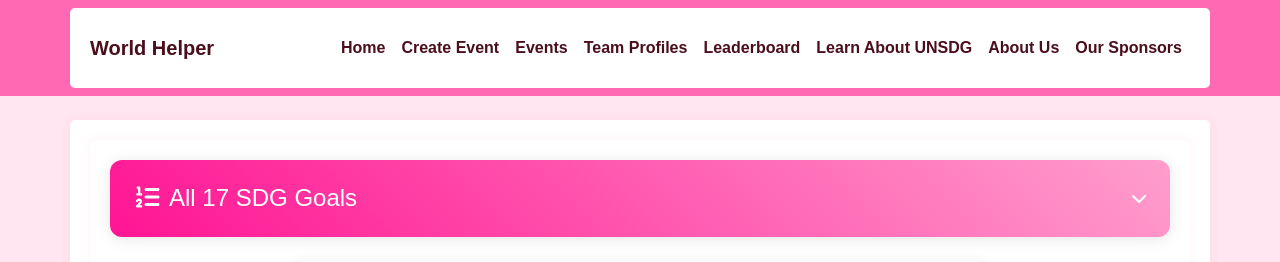
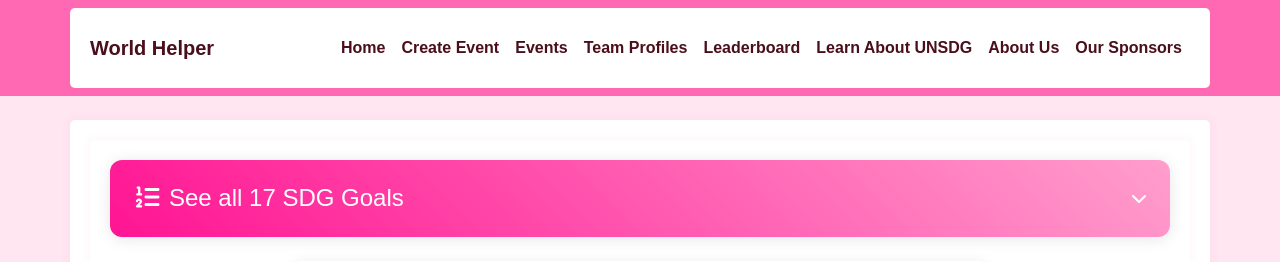
Before and after one commit to ddl-subir-m/unsdg_2025, a Flask app: page /learn-unsdg in a window 1280 px wide. Shown: the top 262 px of the page. Run offline with Flask 3, Linux system fonts and the light colour scheme; some libraries are stand-ins or nearby versions; some web fonts are replaced.

Commit message:
edit learn_unsdg.html section header

```diff
--- a/app/templates/learn_unsdg.html
+++ b/app/templates/learn_unsdg.html
@@ -11,7 +11,7 @@
             <!-- Detailed Goals Section -->
             <div class="section-card mb-4">
                 <div class="section-header" data-bs-toggle="collapse" data-bs-target="#detailedGoals">
-                    <h2><i class="fas fa-list-ol me-2"></i>All 17 SDG Goals</h2>
+                    <h2><i class="fas fa-list-ol me-2"></i>See all 17 SDG Goals</h2>
                     <i class="fas fa-chevron-down"></i>
                 </div>
                 <div id="detailedGoals" class="collapse">
```
